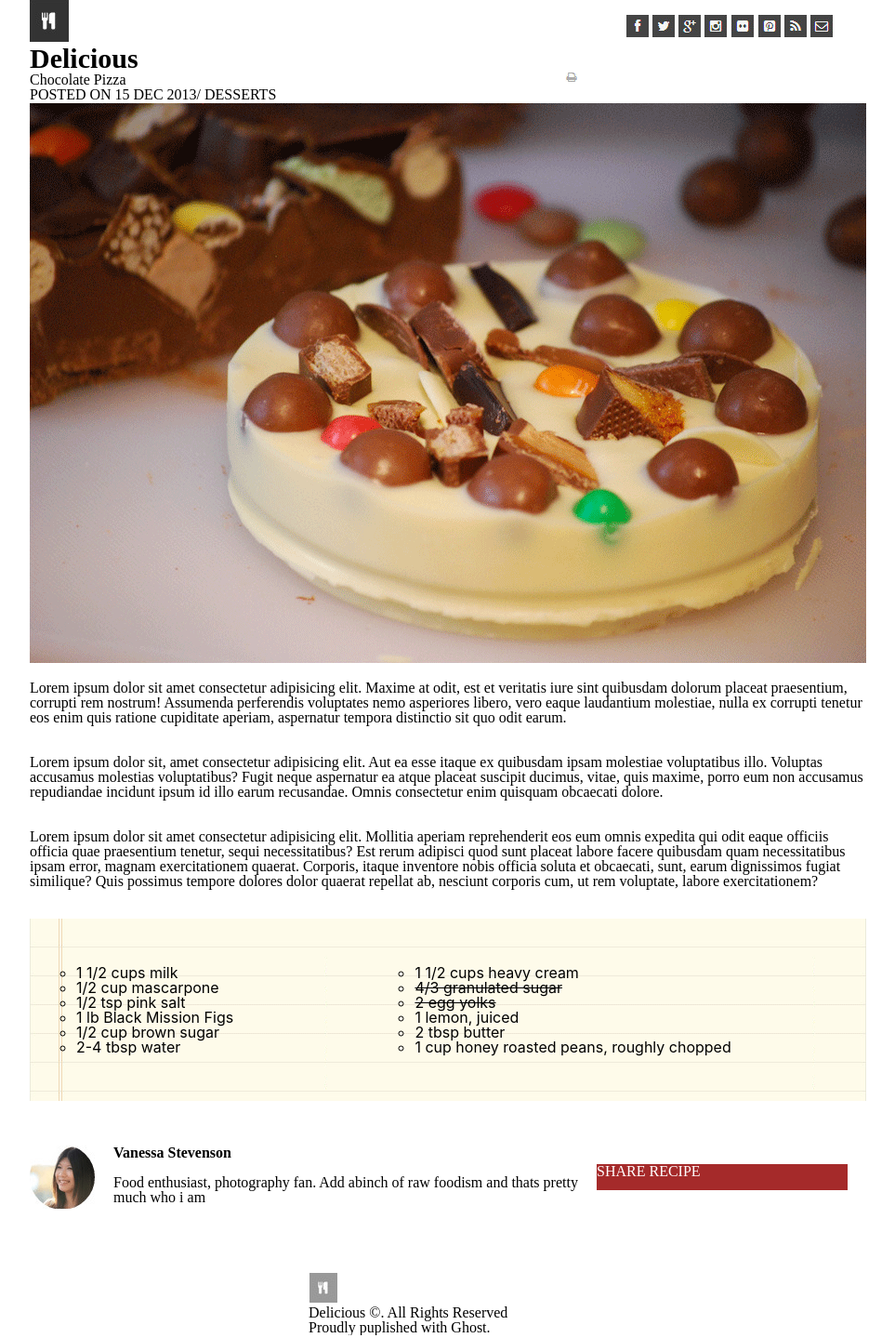
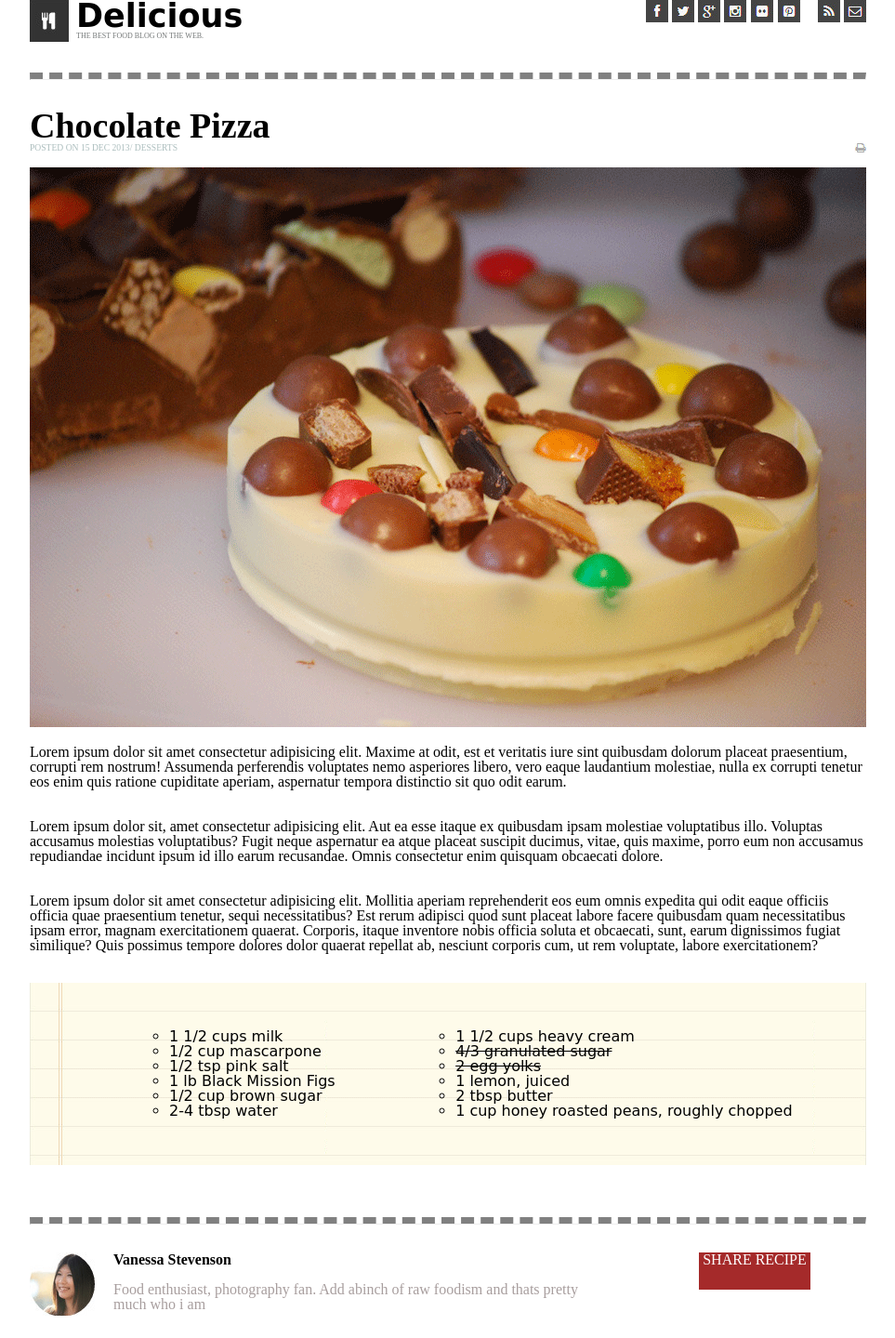
Before and after one commit to MohammadAl-khatib/chocolate-pizza, a plain HTML site: page index.html in a window 1280 px wide. Shown: the top 1439 px of the page at 93% size, without its empty margins (158-1121 px from the left). Drawn offline with Linux system fonts and the light colour scheme.

Commit message:
finished styling

```diff
--- a/css/style.css
+++ b/css/style.css
@@ -4,65 +4,91 @@
 body {
     width: 900px;
     margin: auto;
-
 }
 
 header{
     display: grid;
-    grid-template-columns: 70px auto;
-;
-
+    grid-template-columns:  50px 400px auto;
+    height: 70px;
 }
+@import url('https://fonts.googleapis.com/css2?family=MonteCarlo&display=swap');
 header h4{
    font-weight: 800;
-   font-size: 30px;
-   font-family:'Times New Roman', Times, serif;
-
+   font-size: 35px;
+   font-family:'MonteCarlo', cursive;
+   vertical-align: top;
+}
+header p{
+    font-size: 50%;
+    color: rgb(115, 119, 119);
+}
+header section img:nth-child(1){
+padding-left: 213px;
+}
+header section img:nth-child(7){
+    padding-left: 15px;
+}
+hr {
+    border-top: 7px dashed grey;
 }
 
-header  {
-    /* justify-content: right; */
-    display: inline;
+  /* #######################  start main tag styling   #######################*/
 
-}
-
-#icons {
-    position: absolute;
-    left: 65%;
-    top: 2% ;
-}
 main section:nth-child(1){
     display: grid;
-    grid-template-columns: auto auto;
-
+    grid-template-columns: auto 13px;
+    margin-top: 30px;
+    margin-bottom: 15px;
+    align-items:center;
 }
+main section:nth-child(1) h3{
+    font-weight: bolder;
+    font-size: 38px;
+    }
+main section:nth-child(1) p{
+    font-size: 60%;
+    color: rgb(172, 190, 190);
+}
+main section:nth-child(1) img {
+    align-self: end;
+}
+@import url('https://fonts.googleapis.com/css2?family=Advent+Pro:wght@300&family=Handlee&display=swap');
 #lists{
     display: grid;
     grid-template-columns: auto auto;
     background-image:url("https://mohammadal-khatib.github.io/chocolate-pizza/img/list-bg.png");
-
+    padding-left: 100px;
+    font-family: 'Handlee', cursive;
 }
 ul{
 padding: 50px;
-font-family:-apple-system, BlinkMacSystemFont, 'Segoe UI', Roboto, Oxygen, Ubuntu, Cantarell, 'Open Sans', 'Helvetica Neue', sans-serif;
+font-family:'Handlee', cursive;
 list-style-type:circle;
 }
 #last{
     display: grid;
     grid-template-columns: 90px 500px auto;
+    margin-top: 30px;
+}
+#last p{color: rgb(168, 158, 158);}
+a{
+    display: inline;
+    background-color: brown;
+    text-decoration: none;
+    color: white;
+    width: 120px;
+    height: 40px;
+    margin-left: 130px;
+    text-align: center;
+}
 
-}
+/* #######################  start footer tag styling   #######################*/
+
 footer{
     width: 900px;
-    height: 80px;
-    padding: 20px 300px;}
-    a{
-        display: inline-block;
-        background-color: brown;
-        border-style: solid;
-        border-width: 20px;
-        text-decoration: none;
-        color: white;
-
-
-    }
+    height: 120px;
+    display: grid;
+    grid-template-rows: auto auto auto;
+    text-align: center;
+}
+footer img {margin:auto }
--- a/index.html
+++ b/index.html
@@ -1,5 +1,6 @@
 <!DOCTYPE html>
 <html lang="en">
+
 <head>
     <meta charset="UTF-8">
     <meta http-equiv="X-UA-Compatible" content="IE=edge">
@@ -9,12 +10,17 @@
     <link rel="stylesheet" href="./css/style.css">
 
 </head>
+
 <body>
     <header>
-       <div>
+
             <img src="./img/logo.png" alt="logo">
-       <h4>  Delicious  </h4>
-    </div>
+            <article>
+                <h4> Delicious </h4>
+                <p>THE BEST FOOD BLOG ON THE WEB.</p>
+            </article>
+
+
         <section id="icons">
             <img src="./img/fb-icon.png" alt="facebook icon">
             <img src="./img/twit-icon.png" alt="twitter icon">
@@ -28,6 +34,7 @@
 
 
     </header>
+    <hr>
     <main>
         <section>
             <div>
@@ -37,10 +44,22 @@
             <img src="./img/print-icon.png" alt="print icon">
         </section>
         <img src="./img/choco-pizza.png" alt="choco-pizza"><br><br>
-       <p> Lorem ipsum dolor sit amet consectetur adipisicing elit. Maxime at odit, est et veritatis iure sint quibusdam dolorum placeat praesentium, corrupti rem nostrum! Assumenda perferendis voluptates nemo asperiores libero, vero eaque laudantium molestiae, nulla ex corrupti tenetur eos enim quis ratione cupiditate aperiam, aspernatur tempora distinctio sit quo odit earum.</p><br><br>
-       <p> Lorem ipsum dolor sit, amet consectetur adipisicing elit. Aut ea esse itaque ex quibusdam ipsam molestiae voluptatibus illo. Voluptas accusamus molestias voluptatibus? Fugit neque aspernatur ea atque placeat suscipit ducimus, vitae, quis maxime, porro eum non accusamus repudiandae incidunt ipsum id illo earum recusandae. Omnis consectetur enim quisquam obcaecati dolore.</p><br><br>
-       <p> Lorem ipsum dolor sit amet consectetur adipisicing elit. Mollitia aperiam reprehenderit eos eum omnis expedita qui odit eaque officiis officia quae praesentium tenetur, sequi necessitatibus? Est rerum adipisci quod sunt placeat labore facere quibusdam quam necessitatibus ipsam error, magnam exercitationem quaerat. Corporis, itaque inventore nobis officia soluta et obcaecati, sunt, earum dignissimos fugiat similique? Quis possimus tempore dolores dolor quaerat repellat ab, nesciunt corporis cum, ut rem voluptate, labore exercitationem?</p><br>
-      <br> <section id="lists">
+        <p> Lorem ipsum dolor sit amet consectetur adipisicing elit. Maxime at odit, est et veritatis iure sint
+            quibusdam dolorum placeat praesentium, corrupti rem nostrum! Assumenda perferendis voluptates nemo
+            asperiores libero, vero eaque laudantium molestiae, nulla ex corrupti tenetur eos enim quis ratione
+            cupiditate aperiam, aspernatur tempora distinctio sit quo odit earum.</p><br><br>
+        <p> Lorem ipsum dolor sit, amet consectetur adipisicing elit. Aut ea esse itaque ex quibusdam ipsam molestiae
+            voluptatibus illo. Voluptas accusamus molestias voluptatibus? Fugit neque aspernatur ea atque placeat
+            suscipit ducimus, vitae, quis maxime, porro eum non accusamus repudiandae incidunt ipsum id illo earum
+            recusandae. Omnis consectetur enim quisquam obcaecati dolore.</p><br><br>
+        <p> Lorem ipsum dolor sit amet consectetur adipisicing elit. Mollitia aperiam reprehenderit eos eum omnis
+            expedita qui odit eaque officiis officia quae praesentium tenetur, sequi necessitatibus? Est rerum adipisci
+            quod sunt placeat labore facere quibusdam quam necessitatibus ipsam error, magnam exercitationem quaerat.
+            Corporis, itaque inventore nobis officia soluta et obcaecati, sunt, earum dignissimos fugiat similique? Quis
+            possimus tempore dolores dolor quaerat repellat ab, nesciunt corporis cum, ut rem voluptate, labore
+            exercitationem?</p><br>
+        <br>
+        <section id="lists">
             <ul>
                 <li>1 1/2 cups milk </li>
                 <li>1/2 cup mascarpone </li>
@@ -59,6 +78,7 @@
             </ul>
 
         </section><br><br><br>
+        <hr>
 
 
         <section id="last">
@@ -66,9 +86,9 @@
             <article>
                 <h5 style="font-weight: 700;">Vanessa Stevenson</h5><br>
                 <p> Food enthusiast, photography fan. Add abinch of raw foodism and thats pretty much who i am </p>
+            </article>
 
-        </article>
-        <a href="">SHARE RECIPE </a>
+            <a href="">SHARE RECIPE</a>
 
         </section>
     </main><br><br><br>
@@ -80,4 +100,5 @@
     </footer>
 
 </body>
+
 </html>
```
Lines whose indentation alone changed are shown as unchanged.
